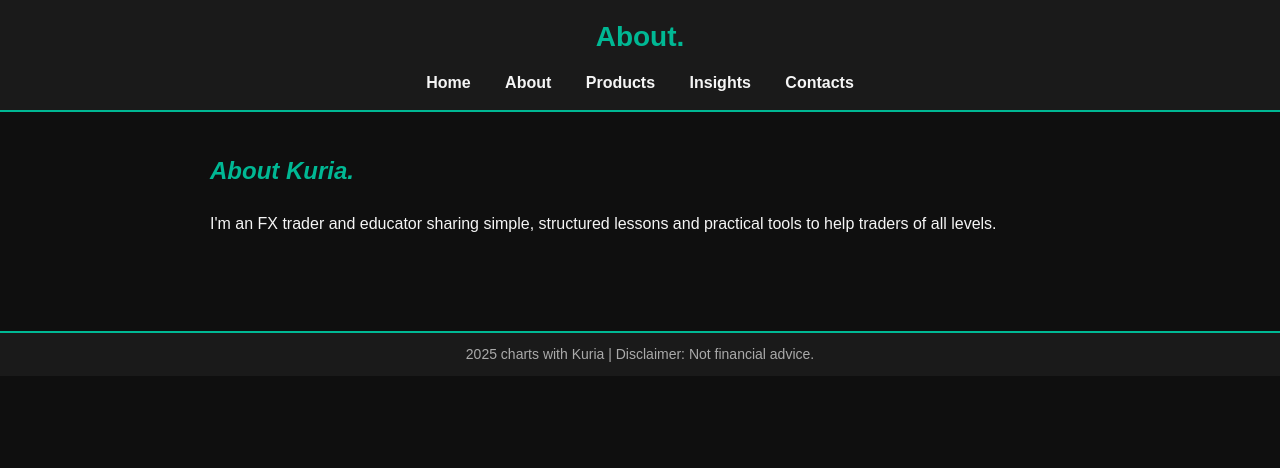
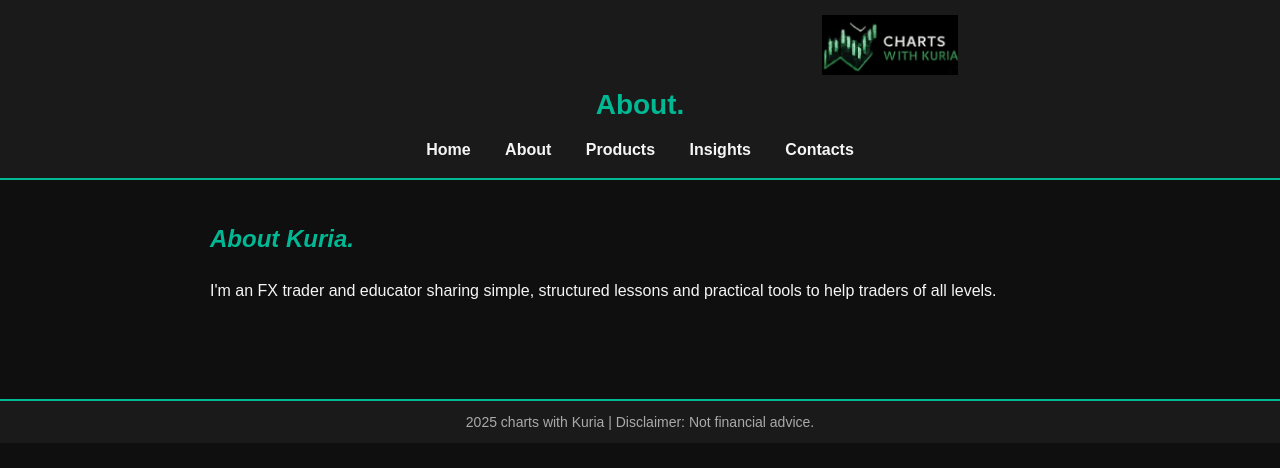
Before and after one commit to kariuki251/https-charts-with-kuria, a plain HTML site: page about.html in a window 1280 px wide. Drawn offline with Linux system fonts and the light colour scheme.

Commit message:
Add files via upload
replace each old file with the new files

```diff
--- a/about.html
+++ b/about.html
@@ -9,6 +9,9 @@
     </head>
     <body>
         <header>
+            <div class="logo">
+                <img src="images/logo.png" alt="Charts with kuria Logo">
+            </div>
             <h1>About.</h1>
             <nav>
                 <a href="index.html">Home</a>
--- a/style.css
+++ b/style.css
@@ -18,6 +18,12 @@ header{
     border-bottom: 2px solid #00b894;
 }
 
+.logo img {
+    height:60px;
+    width:
+    auto;
+    padding-left: 500px;
+}
 header h1 {
     font-size: 28px;
     margin-bottom: 10px;
```
Also changed, not shown: contact.html (+3 -0 lines), index.html (+3 -0 lines), insight.html (+3 -0 lines), product.html (+3 -0 lines), images/logo.png (added).
